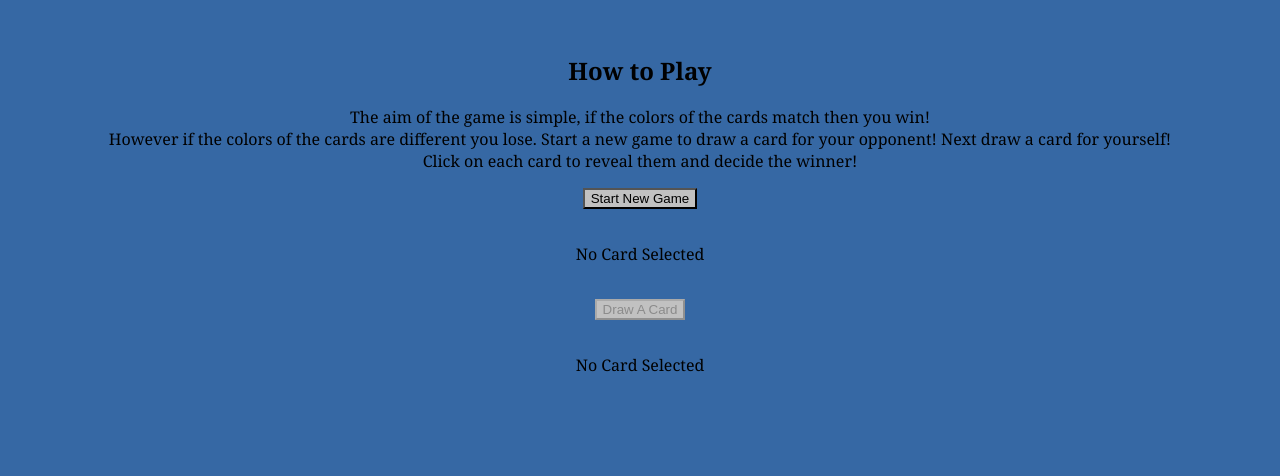
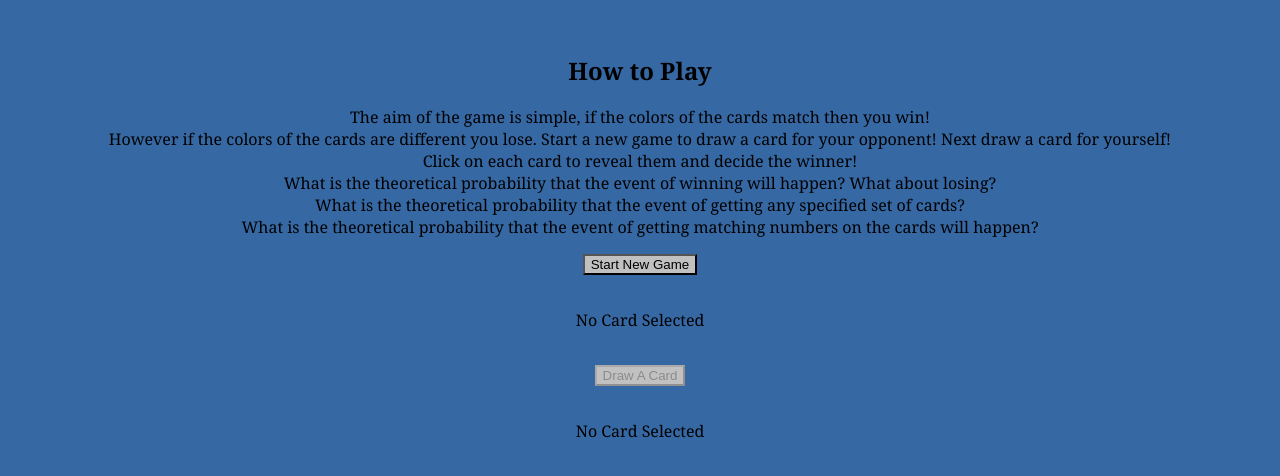
Before and after one commit to probabilityproject/Atari_Hazure, a plain HTML site: page index.html in a window 1280 px wide. Shown: the part 140-616 px from the top of the page. Drawn offline with Linux system fonts and the light colour scheme.

Commit message:
Update index.html

```diff
--- a/index.html
+++ b/index.html
@@ -14,7 +14,13 @@
 	<br>
 	However if the colors of the cards are different you lose. Start a new game to draw a card for  your opponent! Next draw a card for yourself!
 	<br>
-	Click on each card to reveal them and decide the winner!</p>
+	Click on each card to reveal them and decide the winner!
+	<br>
+	What is the theoretical probability that the event of winning will happen? What about losing?
+	<br>
+	What is the theoretical probability that the event of getting any specified set of cards?
+	<br>
+	What is the theoretical probability that the event of getting matching numbers on the cards will happen?</p>
 	<button id="new-game" style="font-family:arial;background-color:c1c1c1">Start New Game</button>
 	<br>
 	<br>
```
